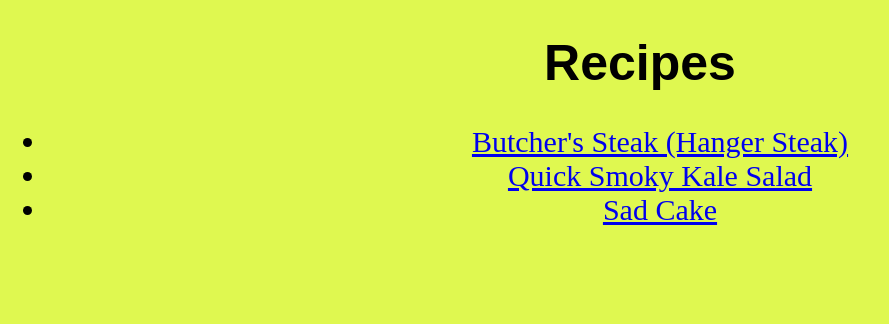
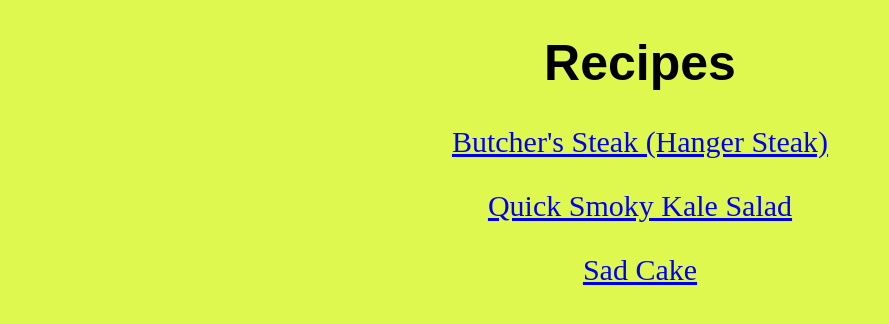
Before and after one commit to VinterEx/odin-recipes, a plain HTML site: page index.html in a window 1280 px wide. Shown: the whole page, without its empty margins (0-889 px from the left). Drawn offline with Linux system fonts and the light colour scheme.

Commit message:
changed menu

```diff
--- a/index.html
+++ b/index.html
@@ -7,10 +7,10 @@
     </head>
     <body>
         <h1>Recipes</h1>
-            <ul id="menu">
-                <li><a href="recipes/steak.html">Butcher's Steak (Hanger Steak)</a></li>
-                <li><a href="recipes/salad.html">Quick Smoky Kale Salad</a></li>
-                <li><a href="recipes/cake.html">Sad Cake</a></li>
-            </ul>
+            <div id="menu">
+                <p><a href="recipes/steak.html">Butcher's Steak (Hanger Steak)</a></p>
+                <p><a href="recipes/salad.html">Quick Smoky Kale Salad</a></p>
+                <p><a href="recipes/cake.html">Sad Cake</a></p>
+            <div>
     </body>
 </html>
```
